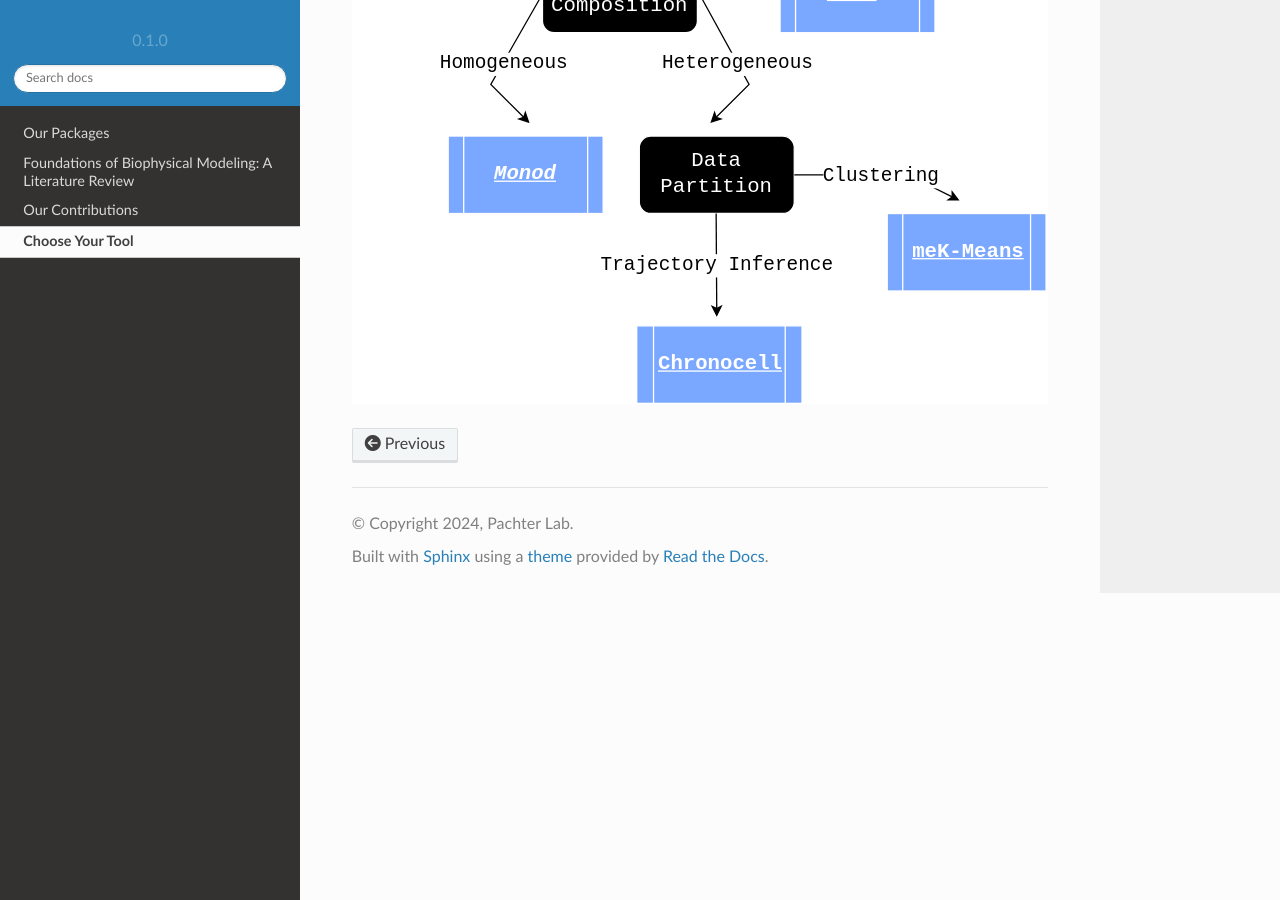
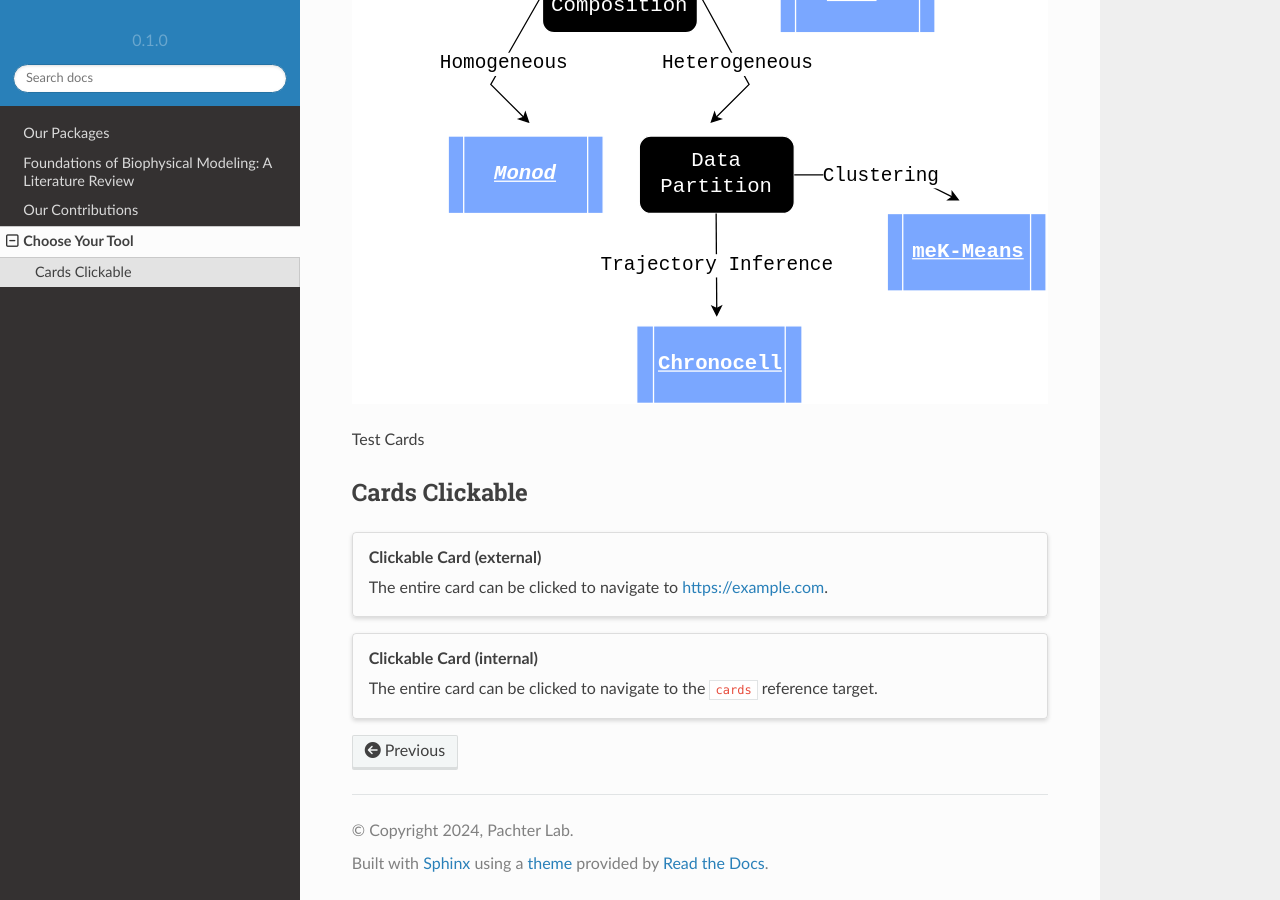
Before and after one commit to pachterlab/biophysics, a Sphinx documentation site: the page built from docs/source/choose.rst, in a window 1280 px wide and 900 px high, scrolled down 639 px. Built offline with Sphinx 7.4.7 and the Read the Docs theme 2.0.0, drawn with Linux system fonts in a browser that asks for light colours; nearby versions of some CDN libraries; pages that are not in the unit, such as notebooks, are missing from menus.

Commit message:
test cards

```diff
--- a/docs/source/choose.rst
+++ b/docs/source/choose.rst
@@ -5,3 +5,22 @@ See the flowchart below to find the tool that best fits your data. Click the too
 
 .. figure:: https://github.com/pachterlab/biophysics/raw/main/docs/source/figures/choosetool.drawio.svg
    :width: 100%
+
+
+Test Cards
+
+.. _cards-clickable:
+
+Cards Clickable
+...............
+
+.. card:: Clickable Card (external)
+    :link: https://example.com
+
+    The entire card can be clicked to navigate to https://example.com.
+
+.. card:: Clickable Card (internal)
+    :link: cards-clickable
+    :link-type: ref
+
+    The entire card can be clicked to navigate to the ``cards`` reference target.
```
